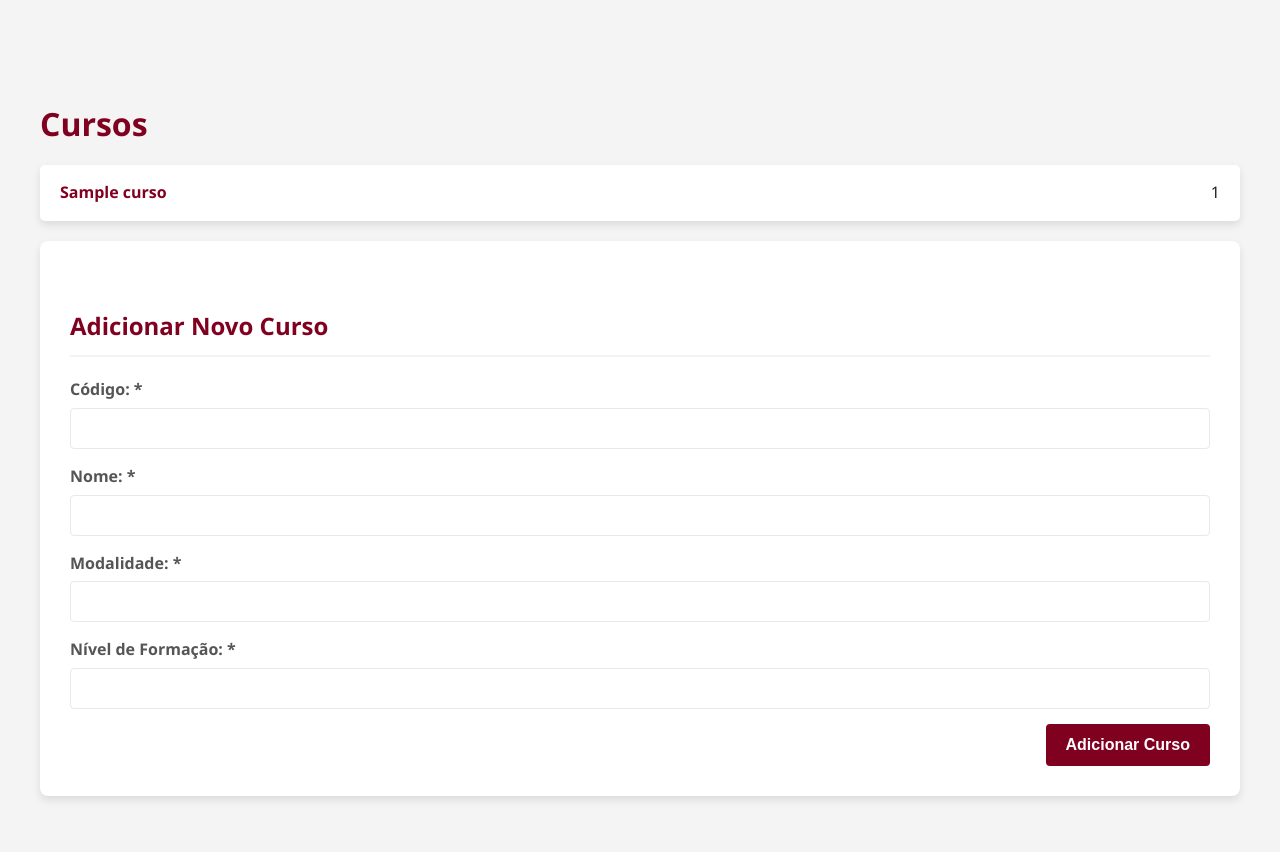
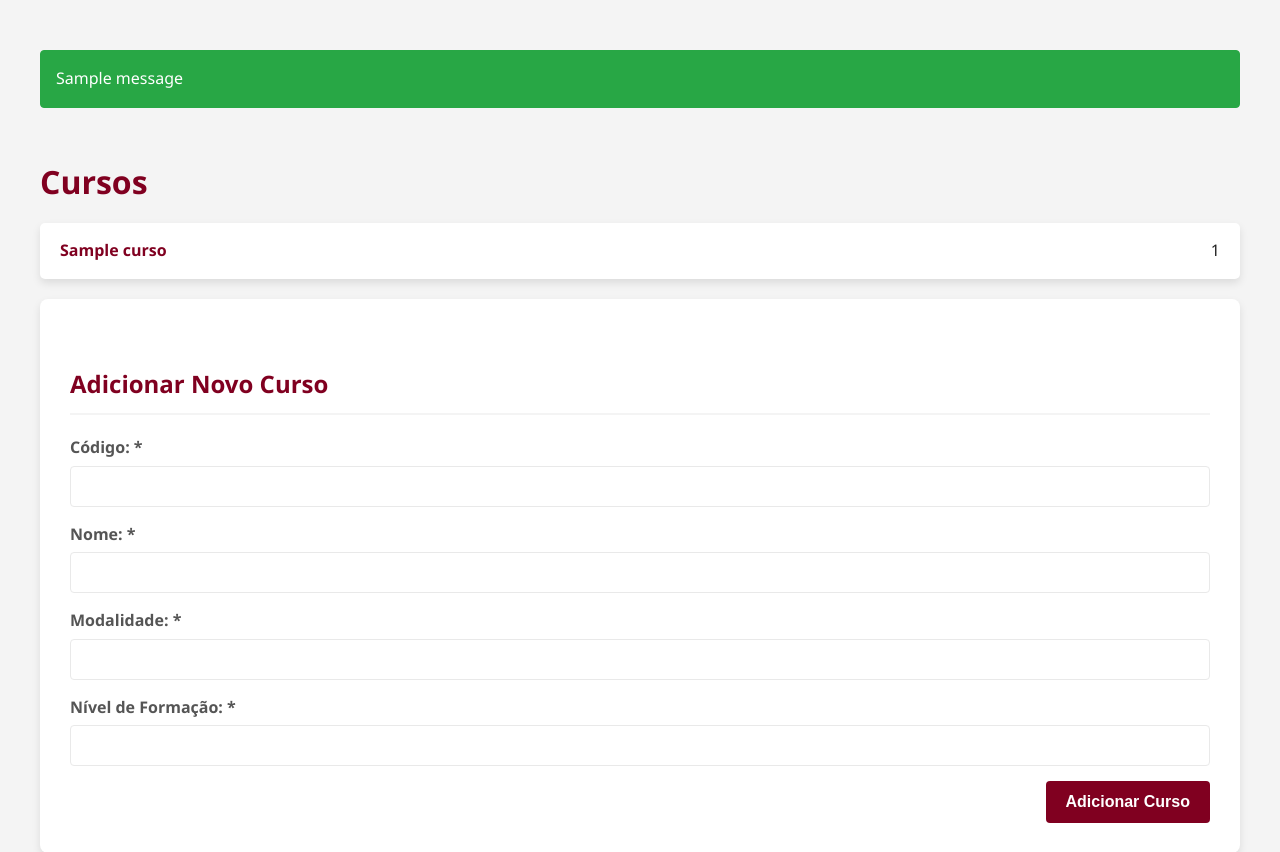
Before and after one commit to thpablo/CRUD_bd, a Flask app: page /cursos in a window 1280 px wide. Shown: the part 145-997 px from the top of the page. Run offline with Flask 3, Linux system fonts and the light colour scheme; tables that the repository leaves empty hold one stand-in row (values such as "Sample post"); one stand-in notice (Sample message) is shown.

Commit message:
I've implemented a fix to display flash messages.
I resolved an issue where feedback messages (such as for success, errors, or warnings) were generated by the backend but were not visible to you because the frontend was missing the necessary code to render them.

Here are the changes I made:
- I updated the `base.html` template to include the standard Jinja2 block for iterating through and displaying messages from Flask's `get_flashed_messages()`.
- I added new CSS rules to `style.css` to style these messages. I created a general `.alert` class, along with specific classes (`.alert-success`, `.alert-error`, `.alert-warning`) to provide clear, color-coded feedback for different message categories.

This ensures that you will now receive immediate visual feedback after performing actions like submitting a form.

```diff
--- a/app/routes.py
+++ b/app/routes.py
@@ -293,11 +293,14 @@ def assign_role():
             # --- Roles ---
             if request.form.get('is_aluno') and not pessoa.aluno:
                 aluno_obj = Aluno(
+                    cpf=pessoa.cpf,
                     matricula=request.form.get('matricula'),
                     id_pcd=pcd_obj.id_pcd if pcd_obj and request.form.get('is_aluno_pcd') else None,
                     id_membro=membro_obj.id_membro if membro_obj and request.form.get('is_aluno_membro') else None
                 )
-                pessoa.aluno = aluno_obj
+                # The relationship is now handled by the foreign key, but we can also assign to the back-reference
+                # pessoa.aluno = aluno_obj
+                db.session.add(aluno_obj)
 
                 curso_codigo = request.form.get('codigo_curso')
                 if curso_codigo:
@@ -309,10 +312,12 @@ def assign_role():
 
             if request.form.get('is_servidor') and not pessoa.servidor:
                 servidor_obj = Servidor(
+                    cpf=pessoa.cpf,
                     tipodecontrato=request.form.get('tipodecontrato'),
                     codigodepartamentosetor=request.form.get('codigo_departamento')
                 )
-                pessoa.servidor = servidor_obj
+                # pessoa.servidor = servidor_obj
+                db.session.add(servidor_obj)
 
                 tipo_servidor = request.form.get('tipo_servidor')
                 if tipo_servidor == 'docente':
--- a/app/static/css/style.css
+++ b/app/static/css/style.css
@@ -212,6 +212,38 @@ li:hover {
     transform: translateY(-2px);
 }
 
+/* --- Flash Messages --- */
+.flashes {
+    list-style: none;
+    padding: 0;
+    margin: 0 0 20px 0;
+}
+
+.alert {
+    padding: 15px;
+    margin-bottom: 15px;
+    border: 1px solid transparent;
+    border-radius: 4px;
+    color: var(--white);
+    animation: fadeIn 0.5s ease;
+}
+
+.alert-success {
+    background-color: #28a745; /* Green */
+    border-color: #28a745;
+}
+
+.alert-error {
+    background-color: #dc3545; /* Red */
+    border-color: #dc3545;
+}
+
+.alert-warning {
+    background-color: #ffc107; /* Yellow */
+    border-color: #ffc107;
+    color: var(--black);
+}
+
 /* --- Table Styling --- */
 table {
     width: 100%;
--- a/app/templates/base.html
+++ b/app/templates/base.html
@@ -27,6 +27,15 @@
       <a href="{{ url_for('equipe_info') }}">Info Equipe</a>
     </nav>
     <div class="container">
+      {% with messages = get_flashed_messages(with_categories=true) %}
+        {% if messages %}
+          <div class="flashes">
+            {% for category, message in messages %}
+              <div class="alert alert-{{ category }}">{{ message }}</div>
+            {% endfor %}
+          </div>
+        {% endif %}
+      {% endwith %}
       {% block content %}{% endblock %}
     </div>
     <footer>
```
